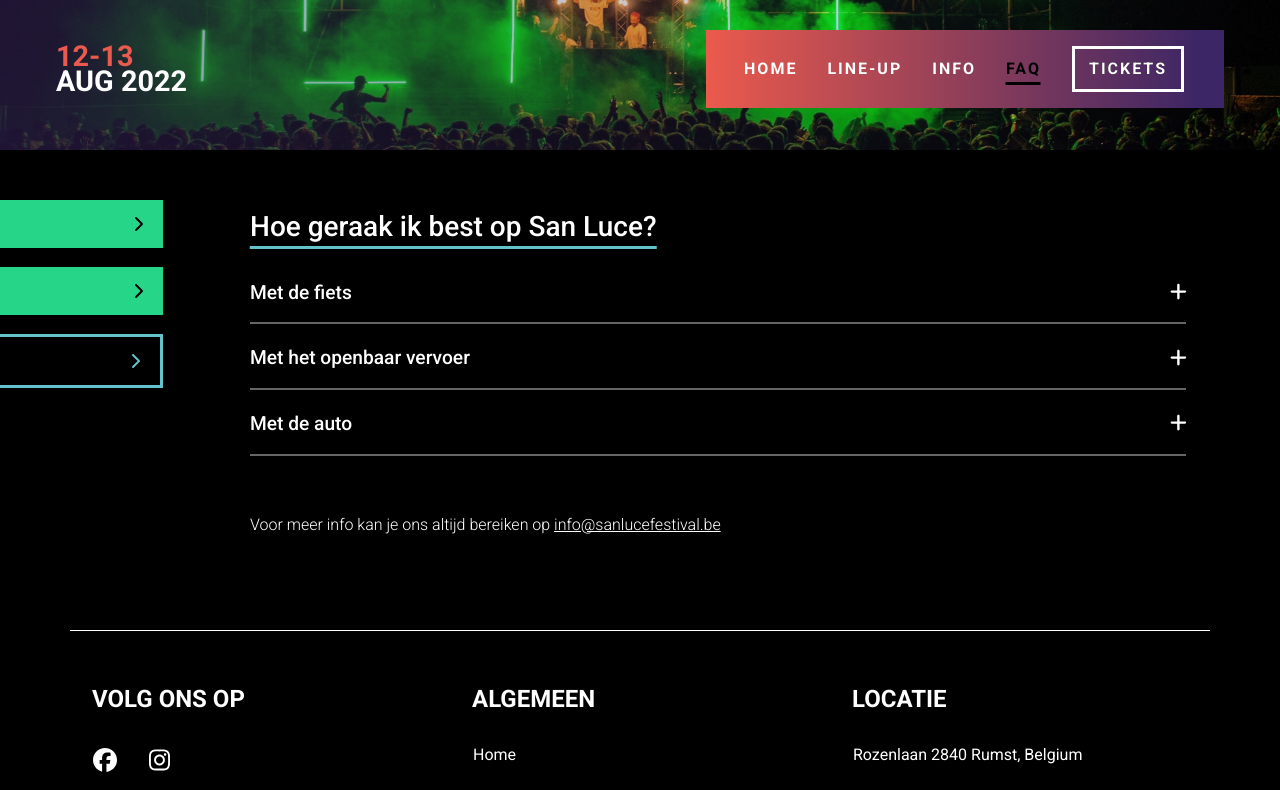
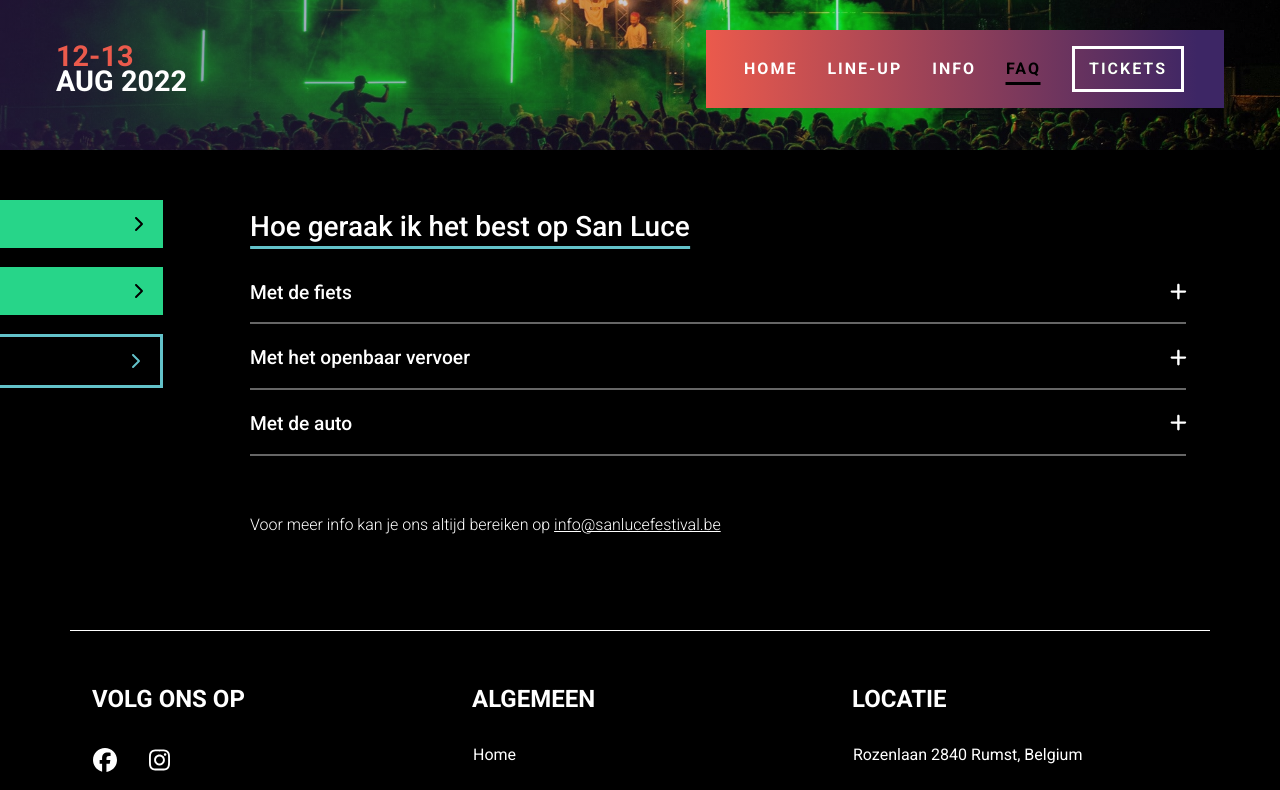
Before and after one commit to segersviktor/san-luce-2022, a Next.js app: page /faq/locatie in a window 1280 px wide. Shown: the top 790 px of the page. Built offline with nearby package versions, Linux system fonts and the light colour scheme.

Commit message:
Fixed typo

```diff
--- a/pages/faq/[query].js
+++ b/pages/faq/[query].js
@@ -44,7 +44,7 @@
                     <section className="section-questions__inner container">
                         <div className="questions">
                             <div className="questions__title">
-                                <h3>{ subject === 'locatie' ? ('Hoe geraak ik best op San Luce?') : subject}</h3>
+                                <h3>{ subject === 'locatie' ? ('Hoe geraak ik het best op San Luce') : subject}</h3>
                             </div>
                             { questions ? questions.map((item, key) => {
                                 return (
```
